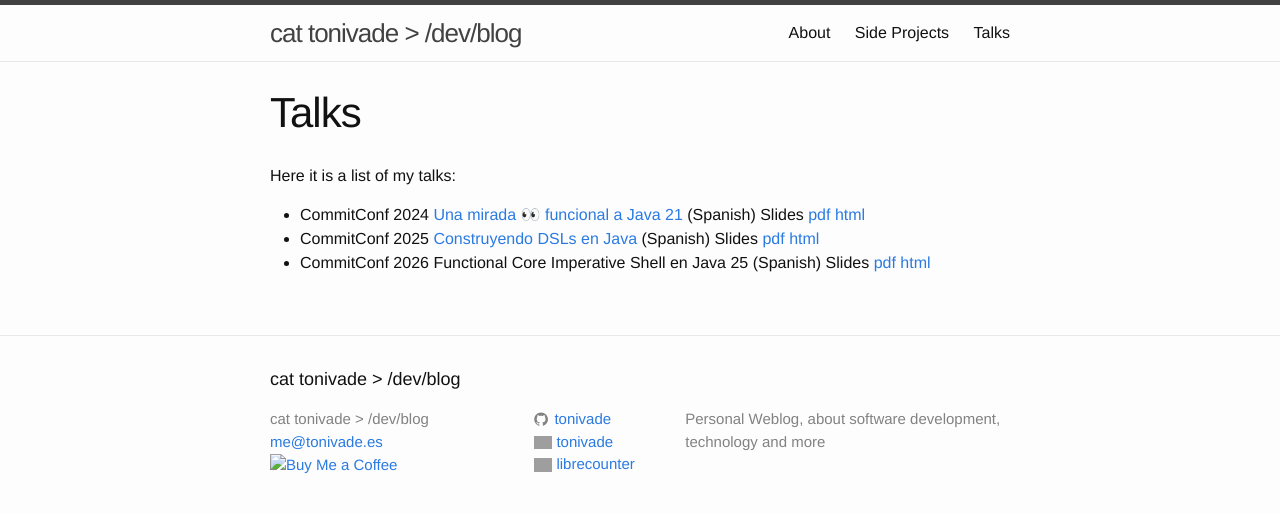
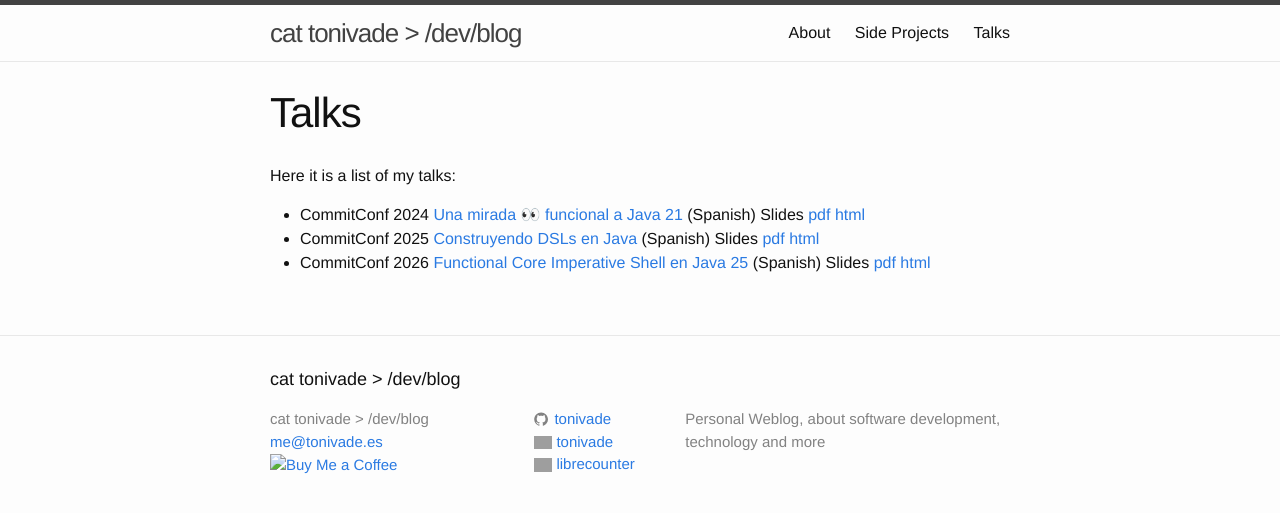
Before and after one commit to tonivade/tonivade.github.io, a Jekyll site: the page built from talks.md, in a window 1280 px wide. Shown: the top 513 px of the page. Built offline with Jekyll 4.4.1, drawn with Linux system fonts in a browser that asks for light colours; part of the change alters nothing that is shown; grey boxes are pictures that could not be loaded.

```diff
--- a/talks.md
+++ b/talks.md
@@ -8,4 +8,4 @@ Here it is a list of my talks:
 
 * CommitConf 2024 [Una mirada 👀 funcional a Java 21](https://www.youtube.com/watch?v=RbLkJXagQXw) (Spanish) Slides [pdf](https://tonivade.es/commitconf24/slides.pdf) [html](https://tonivade.es/commitconf24/slides.html)
 * CommitConf 2025 [Construyendo DSLs en Java](https://www.youtube.com/watch?v=t4g4p8pkhWs) (Spanish) Slides [pdf](https://tonivade.es/commitconf25/slides.pdf) [html](https://tonivade.es/commitconf25/slides.html)
-* CommitConf 2026 Functional Core Imperative Shell en Java 25 (Spanish) Slides [pdf](https://tonivade.es/commitconf26/slides.pdf) [html](https://tonivade.es/commitconf26/slides.html)
+* CommitConf 2026 [Functional Core Imperative Shell en Java 25](https://www.youtube.com/watch?v=8s5XkwQtXWQ) (Spanish) Slides [pdf](https://tonivade.es/commitconf26/slides.pdf) [html](https://tonivade.es/commitconf26/slides.html)
```
